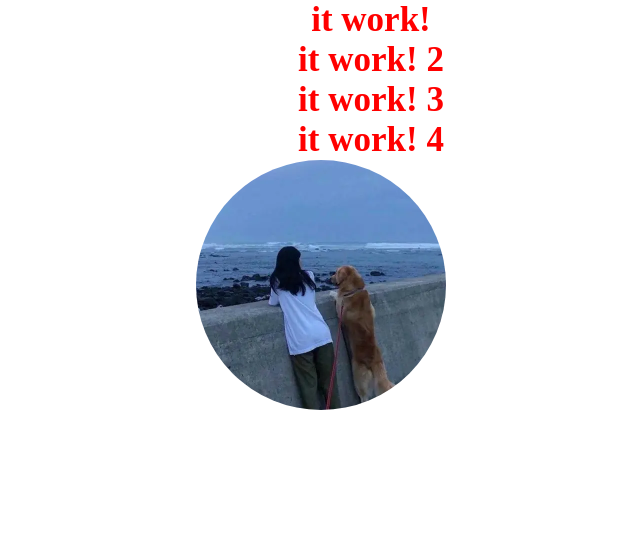
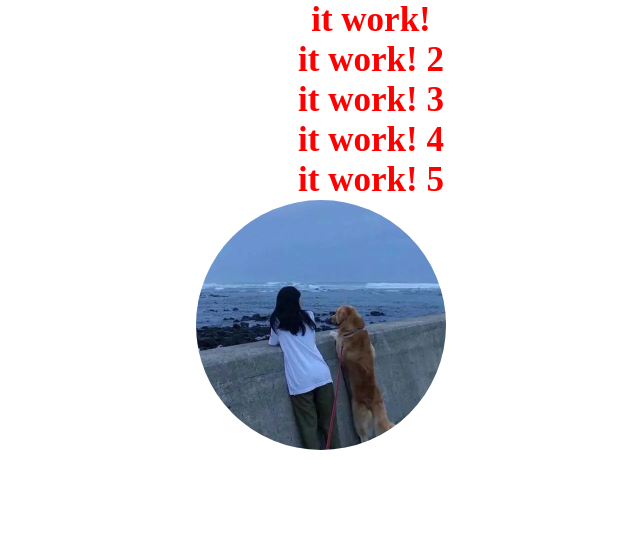
Before and after one commit to qin500/lianxi2, a plain HTML site: page index.html in a window 1280 px wide. Shown: the whole page, without its empty margins (269-909 px from the left). Drawn offline with Linux system fonts and the light colour scheme.

Commit message:
hot-fix2 commit

```diff
--- a/index.html
+++ b/index.html
@@ -10,6 +10,7 @@
 <h1>it work! 2</h1>
 <h1>it work! 3</h1>
 <h1>it work! 4</h1>
+<h1>it work! 5</h1>
 
 <div class="mp">
     <img src="img/photo.png" alt="">
```
